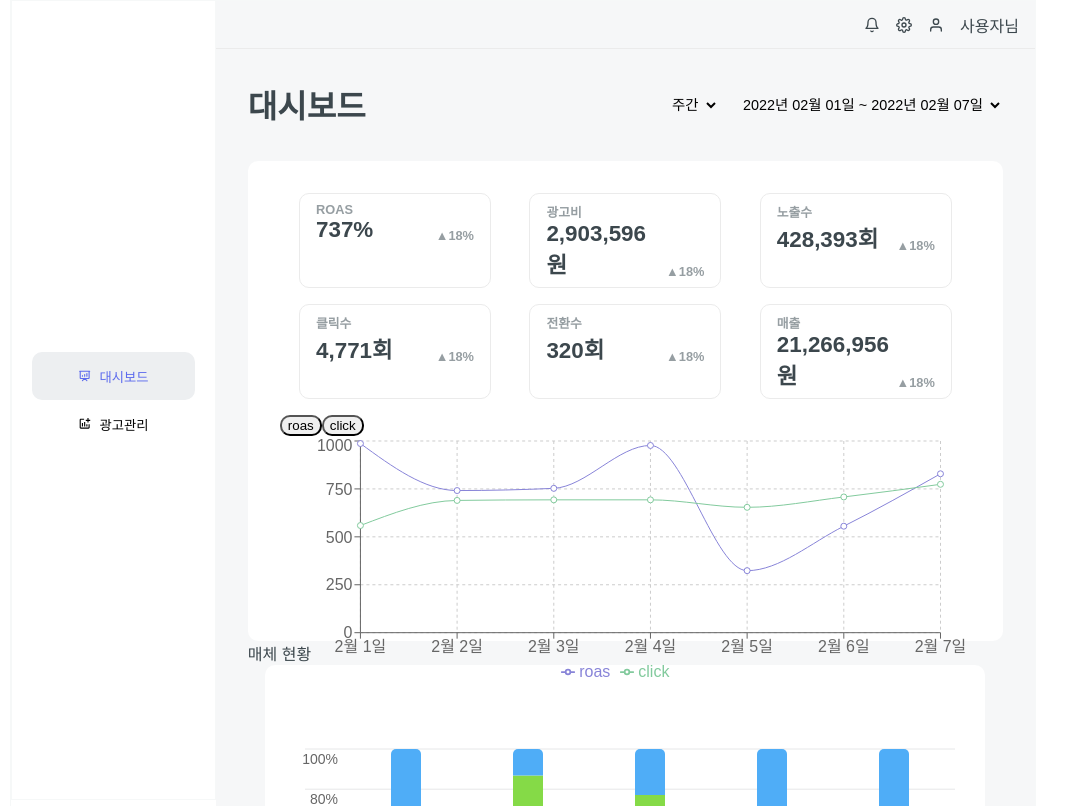
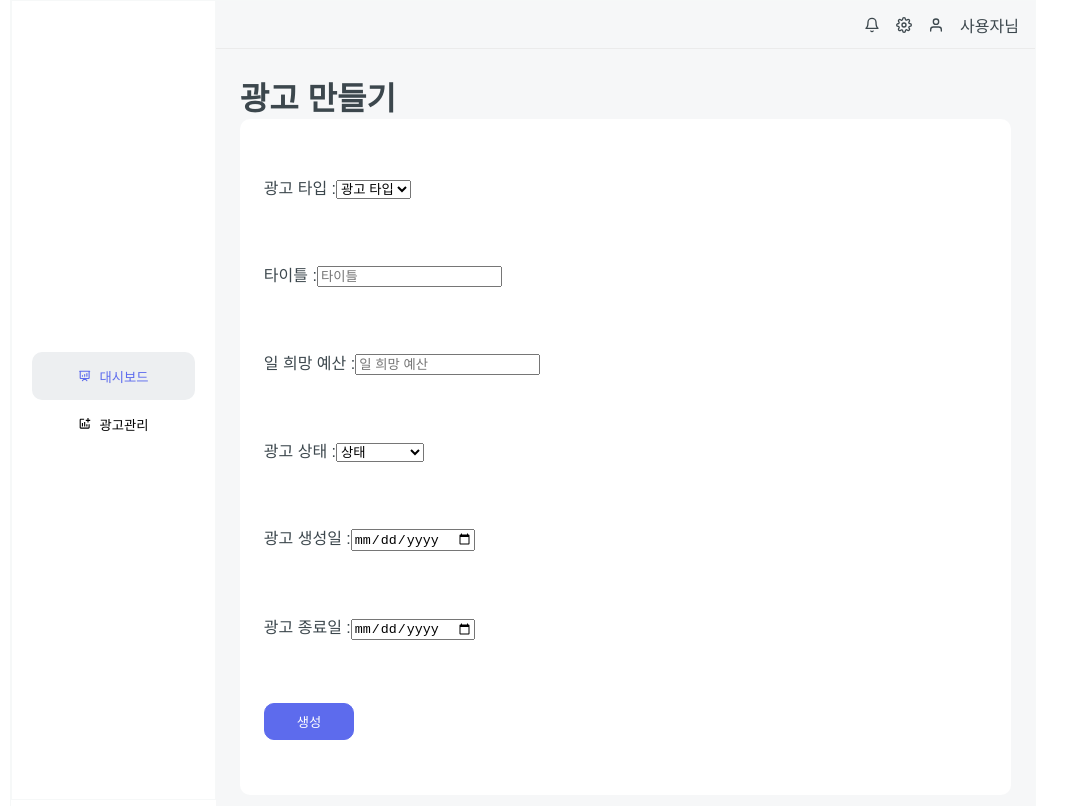
Before and after one commit to ysjkof/wanted-3team-ad-platform, a React (Vite) app: page /dashboard in a window 1280 px wide. Shown: the top 806 px of the page, without its empty margins (117-1183 px from the left). Built offline with nearby package versions, Linux system fonts and the light colour scheme; data requests are answered from the project's data file.

Commit message:
feat : 광고만들기 페이지 로직 완성

```diff
--- /dev/null
+++ b/src/pages/CreateAd.tsx
@@ -0,0 +1,123 @@
+import { useRef } from 'react';
+import styled from 'styled-components';
+import { theme } from '../theme';
+
+export default function CreateAd() {
+  const adTypeRef = useRef<HTMLSelectElement>(null);
+  const titleRef = useRef<HTMLInputElement>(null);
+  const budgetRef = useRef<HTMLInputElement>(null);
+  const statusRef = useRef<HTMLSelectElement>(null);
+  const startDateRef = useRef<HTMLInputElement>(null);
+  const endDateRef = useRef<HTMLInputElement>(null);
+
+  const checkFormValuesEntered = () => {
+    const isFormValuesVaEntered =
+      adTypeRef.current?.value &&
+      titleRef.current?.value &&
+      budgetRef.current?.value &&
+      statusRef.current?.value &&
+      startDateRef.current?.value &&
+      endDateRef.current?.value;
+
+    return isFormValuesVaEntered;
+  };
+
+  const checkFormValuesValid = (newAd: any) => {
+    const isFormValuesValid = !newAd.title.trim().length && newAd.budget > 0 && newAd.startDate < newAd.endDate;
+
+    return isFormValuesValid;
+  };
+
+  const handleSubmit = (event: React.FormEvent<HTMLFormElement>) => {
+    event.preventDefault();
+    if (!checkFormValuesEntered) {
+      alert('값을 모두 채워주세요!');
+      return;
+    }
+
+    const newAd = {
+      adType: adTypeRef.current?.value,
+      title: titleRef.current?.value,
+      budget: budgetRef.current?.value,
+      status: statusRef.current?.value,
+      startDate: startDateRef.current?.value + 'T00:00:00',
+      endDate: endDateRef.current?.value + 'T00:00:00',
+    };
+
+    if (!checkFormValuesValid(newAd)) {
+      alert('유효하지 않은 값이 있습니다!');
+      return;
+    }
+
+    console.log(newAd);
+  };
+
+  return (
+    <Container>
+      <h1>광고 만들기</h1>
+      <Form onSubmit={(event) => handleSubmit(event)}>
+        <Wrapper>
+          광고 타입 :
+          <select ref={adTypeRef}>
+            <option value="">광고 타입</option>
+            <option value="web">웹</option>
+            <option value="app">앱</option>
+          </select>
+        </Wrapper>
+        <Wrapper>
+          타이틀 :
+          <input ref={titleRef} placeholder="타이틀" type="text" />
+        </Wrapper>
+        <Wrapper>
+          일 희망 예산 :
+          <input ref={budgetRef} placeholder="일 희망 예산" type="number" />
+        </Wrapper>
+        <Wrapper>
+          광고 상태 :
+          <select ref={statusRef}>
+            <option value="">상태</option>
+            <option value="active">현재 진행중</option>
+            <option value="ended">종료</option>
+          </select>
+        </Wrapper>
+        <Wrapper>
+          광고 생성일 :
+          <input ref={startDateRef} type="date" />
+        </Wrapper>
+        <Wrapper>
+          광고 종료일 :
+          <input ref={endDateRef} type="date" />
+        </Wrapper>
+        <div>
+          <Button>생성</Button>
+        </div>
+      </Form>
+    </Container>
+  );
+}
+
+const Container = styled.div`
+  height: 95vh;
+  padding: 1.5rem;
+`;
+
+const Form = styled.form`
+  display: flex;
+  flex-direction: column;
+  justify-content: space-around;
+  height: 95%;
+  padding: 1.5rem;
+  border-radius: 10px;
+  background-color: white;
+`;
+
+const Wrapper = styled.div``;
+
+const Button = styled.button`
+  padding: 0.5rem 2rem;
+  border-radius: 10px;
+  border: 1px solid ${theme.primaryColor};
+  background-color: ${theme.primaryColor};
+  color: white;
+  cursor: pointer;
+`;
--- a/src/router/router.tsx
+++ b/src/router/router.tsx
@@ -1,4 +1,3 @@
-
 import { BrowserRouter, Outlet, Route, Routes } from 'react-router-dom';
 import MediaStatus from '../components/MediaStatus';
 import Layout from '../Layout';
@@ -6,6 +5,7 @@ import Main from '../pages/Main';
 import Management from '../pages/Management';
 import Test from '../pages/Test';
 import Dashboard from '../pages/Dashboard';
+import CreateAd from '../pages/CreateAd';
 
 function Router() {
   return (
@@ -14,7 +14,9 @@ function Router() {
         <Route path="" element={<Layout />}>
           <Route index element={<Dashboard />} />
           <Route path="management" element={<Management />} />
-          <Route path="dashboard" element={<Dashboard />} />
+          {/* <Route path="dashboard" element={<Dashboard />} /> */}
+          {/* <Route path="create" element={<CreateAd />} /> */}
+          <Route path="dashboard" element={<CreateAd />} />
           <Route path="*" element={<div>페이지가 없습니다</div>} />
         </Route>
         <Route path="/test" element={<Test />} />
```
Also changed, not shown: 1 other file (tests, documents, lock files or other folders).
